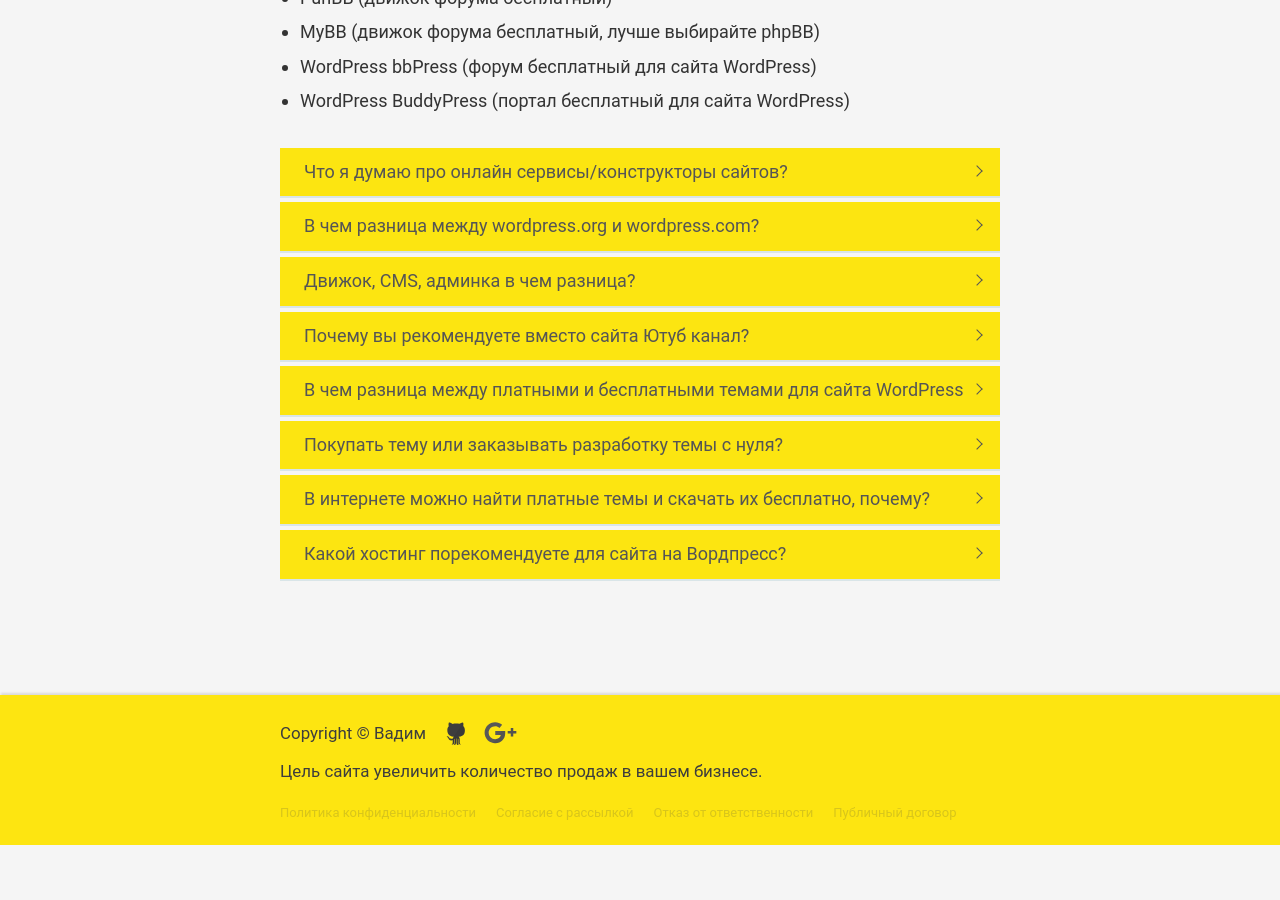
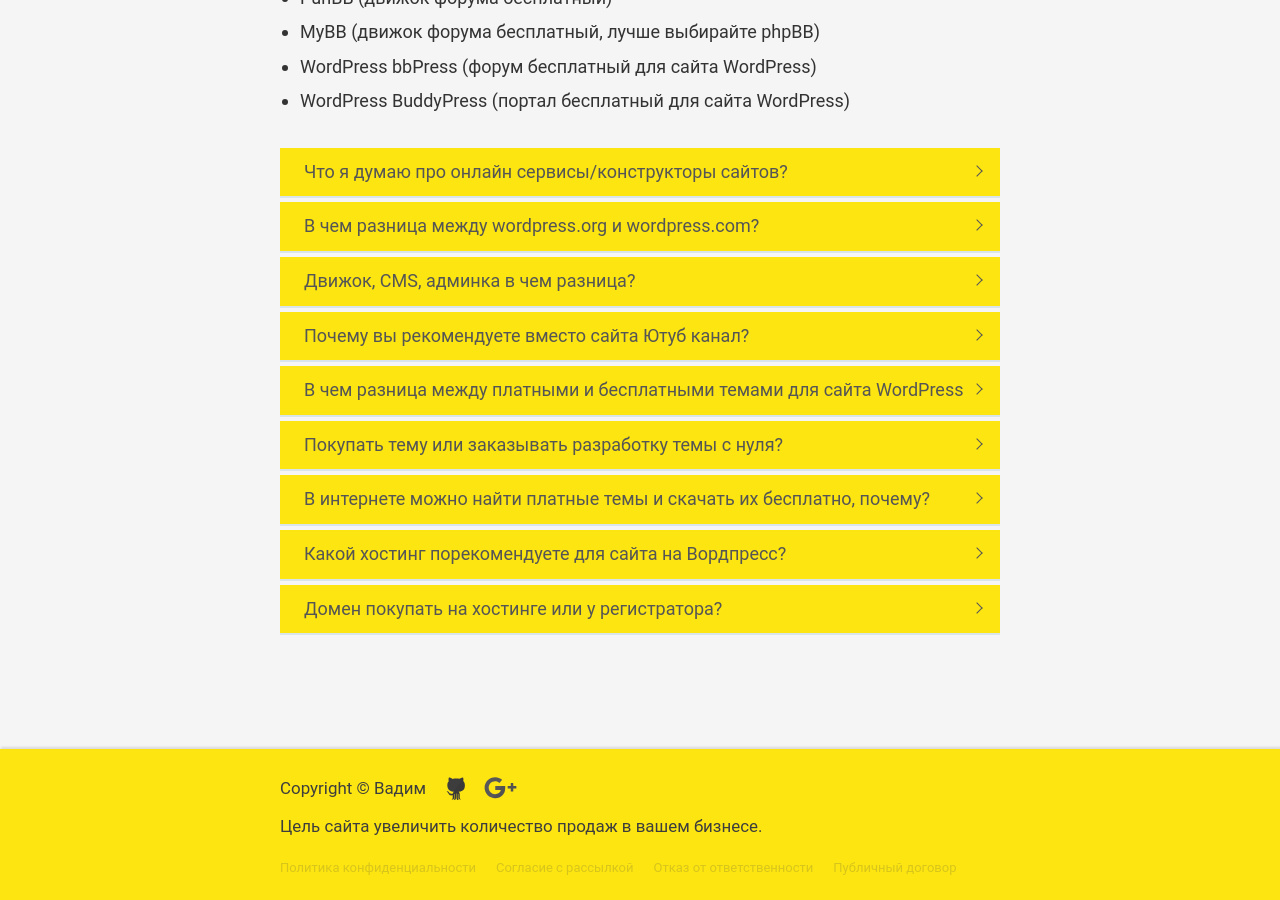
Before and after one commit to VadymVolos/vadymvolos.github.io, a Jekyll site: the page built from _posts/digital-marketing/2017-02-07-varianty-na-chem-sdelat-sayt.md, in a window 1280 px wide and 900 px high, scrolled down 2044 px. Built offline with Jekyll 4.4.1, drawn with Linux system fonts in a browser that asks for light colours; nearby versions of some CDN libraries; comment, search, counter and statistics services are not loaded; before the commit the page ends 2889 px from its top, so only the background shows below that.

Commit message:
Update 2017-02-07-varianty-na-chem-sdelat-sayt.md

```diff
--- a/_posts/digital-marketing/2017-02-07-varianty-na-chem-sdelat-sayt.md
+++ b/_posts/digital-marketing/2017-02-07-varianty-na-chem-sdelat-sayt.md
@@ -130,21 +130,32 @@
 		<a class="accordion-a">Какой хостинг порекомендуете для сайта на Вордпресс? </a>
 	<div class="accordion-content">
 	<p>
+
 	Рекомендую вот эти три хостинга:
 	<ul>
 	<li>Макхост (Россия) - <a href="https://mchost.ru/services/virtual-hosting/?referer=1544751174" rel="nofollow" target="_blank">ссылка для регистрации</a></li>
 	<li>Хостинг Украина (Украина) - <a href="https://www.ukraine.com.ua/?page=14511" rel="nofollow" target="_blank">ссылка для регистрации</a></li>
 	<li>GoDaddy (США) - <a href="https://www.godaddy.com" rel="nofollow" target="_blank">ссылка для регистрации</a></li>
 	</ul>
-
 Для жителей России самый популярный и проверенный хостинг  Макхост. Для установки Вордпресс сайта нужно выбирать виртуальный хостинг и тариф или Мак-10 или Конструктор. Там еще отдельно есть “CMS хостинг” но для вордпресс сайта достаточно выбрать Мак-10 или Конструктор.
 <br><br>
 Для жителей Украины самый популярный и проверенный хостинг “Хостинг Украина”. Этот хостинг является официальный регистратором, поэтому домены можно напрямую на этом хостинге покупать, и не заморачиваться за покупку доменов отдельно у регистраторов. Поддержка хорошая, быстрая, круглосуточная.
 <br><br>
 Для других стран самый популярный и проверенный хостинг GoDaddy.
-
-	</p>
-	</div>
+		</p>
+		</div>
+	</li>
+	<li class="accordion-li">
+		<a class="accordion-a">Домен покупать на хостинге или у регистратора?</a>
+		<div class="accordion-content">
+		<p>
+		Практически все хостинги дают возможност ькупит ьдомен у них. Но если домен куплен у регистратора, при смене хостинга нет не каких проблем для перезда. Поэтому если вы со врременем предпологаете что можеет перехат ьна другой хостинг, то тогда лучше купит ьдоммен отдельно у официального регистратора. Некоторые хостинги являются и официальными регистраторами, поэтому если вы доверяете и уверены в этом хостинге то можно там купить и хостинг и домен.
+		<br><br>
+		Если надумаетесь покупать домен отдельно у регистратора, регистраторов ест ьочень много мелких с более вкусными ценами, но лучше выбирайте самого крупного в своей стране (или международного) и покупайте у этого крупного. Так надажнее и спокойнее.
+		<br><br>
+		Если по ряду причин вам нужен международный регистратор, должны понимать что поддержка будет на английском, и общатся с поддержко по любым вопросам вам нужно быудет на английском.
+		</p>
+		</div>
 	</li>
 <!--
 	<li class="accordion-li">
```
